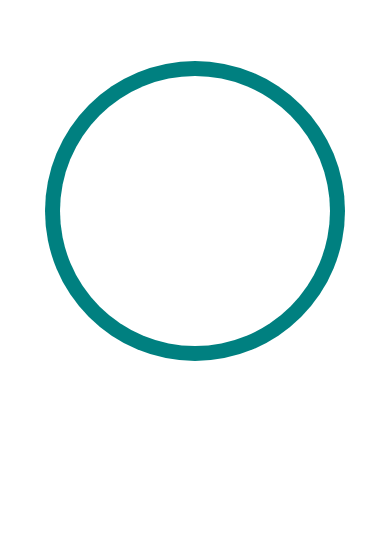
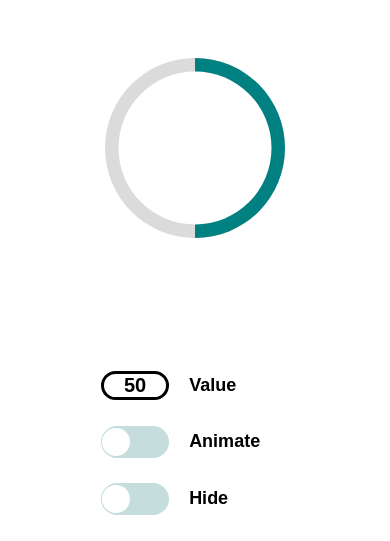
Before and after one commit to Nnisik/progress-bar, a plain HTML site: page index.html in a window 390 px wide. Shown: the top 541 px of the page. Drawn offline with Linux system fonts and the light colour scheme.

Commit message:
final layout + circle bar work

```diff
--- a/index.html
+++ b/index.html
@@ -8,7 +8,7 @@
   </head>
   <body>
     <div class="progress-container">
-      <div class="progress-circle"></div>
+      <div class="progress-circle" id="progress-circle"></div>
     </div>
     <div class="progress-setings">
       <div>
@@ -16,17 +16,18 @@
         <p>Value</p>
       </div>
       <div>
-        <input type="checkbox" class="settings-box" id="animation-switch" />
+        <input type="checkbox" id="animation-switch" />
         <label for="animation-switch" class="toggle-switch">
         </label>
         <p>Animate</p>
       </div>
       <div>
-        <input type="checkbox" class="settings-box" id="hide-switch" />
+        <input type="checkbox" id="hide-switch" />
         <label for="hide-switch" class="toggle-switch">
         </label>
         <p>Hide</p>
       </div>
     </div>
+    <script src="./script.js"></script>
   </body>
 </html>
--- /dev/null
+++ b/script.js
@@ -0,0 +1,17 @@
+let circularProgress = document.getElementById("progress-circle"),
+    progressValue = document.getElementById("value");
+
+let progressStartValue = 0,
+    progressEndValue = 50,
+    speed = 75;
+
+progressValue.textContent = progressEndValue;
+
+let progress = setInterval(() => {
+    progressStartValue++;
+
+    if (progressStartValue == progressEndValue) {
+        clearInterval(progress);
+    }
+    circularProgress.style.background = `conic-gradient(teal ${progressStartValue * 3.6}deg, transparent 0deg)`;
+}, speed);
--- a/style.css
+++ b/style.css
@@ -7,7 +7,7 @@
 body {
   height: 100vh;
   display: flex;
-    flex-direction: column;
+  justify-content: space-evenly;
   align-items: center;
 }
 
@@ -18,28 +18,44 @@ body > div {
 }
 
 .progress-container {
-    margin: auto 0;
-    height: fit-content;
+  display: flex;
+  justify-content: center;
+  align-items: center;
+  width: fit-content;
 }
 
 .progress-circle {
   position: relative;
-    height: 300px;
+  width: 300px;
   aspect-ratio: 1/1;
   border-radius: 50%;
-    background: teal;
+  background: conic-gradient(teal 0deg, transparent 0deg);
+
+
+  &::before {
+    position: absolute;
+    top: 50%;
+    left: 50%;
+    transform: translate(-50%, -50%);
+    background:  rgb(219, 219, 219);
+    content: " ";
+    height: 100%;
+    width: 100%;
+    border-radius: 50%;
+    z-index: -10;
   }
 
-.progress-circle::after {
+  &::after {
     position: absolute;
     top: 50%;
     left: 50%;
     transform: translate(-50%, -50%);
     background: #fff;
     content: " ";
-    height: 270px;
-    width: 270px;
+    height: 85%;
+    width: 85%;
     border-radius: 50%;
+  }
 }
 
 .progress-setings {
@@ -61,9 +77,10 @@ body > div {
   width: 100px;
 }
 
-.settings-box {
+#value {
   padding: 0px 15px;
-    font-size: 32px;
+  font-size: 28px;
+  font-weight: bold;
   border: 3px solid black;
   border-radius: 30px;
   margin-right: 20px;
@@ -77,9 +94,8 @@ body > div {
   cursor: pointer;
   position: relative;
   transition: 0.2s;
-}
 
-.toggle-switch::before {
+  &::before {
     position: absolute;
     content: " ";
     background-color: #fff;
@@ -88,6 +104,7 @@ body > div {
     border-radius: 50%;
     margin: 2px 1px;
     transition: 0.2s;
+  }
 }
 
 input {
@@ -101,3 +118,38 @@ input:checked + .toggle-switch {
 input:checked + .toggle-switch::before {
   transform: translateX(44px);
 }
+
+@media (max-width: 431px) {
+  body {
+    height: 70vh;
+    flex-direction: column;
+  }
+}
+
+@media (max-width: 959px) {
+    .progress-circle {
+        width: 180px;
+      }
+    #value {
+      font-size: 20px;
+      padding: 0 20px;
+    }
+
+    .toggle-switch {
+        width: 68px;
+        height: 32px;
+
+        &::before {
+          height: 28px;
+          width: 28px;
+        }
+      }
+
+      .progress-setings p {
+        font-size: 18px;
+      }
+
+      input:checked + .toggle-switch::before {
+        transform: translateX(37px);
+      }
+}
```
Also changed, not shown: orientation.js (deleted, +0 -11 lines). Lines whose indentation alone changed are shown as unchanged.
